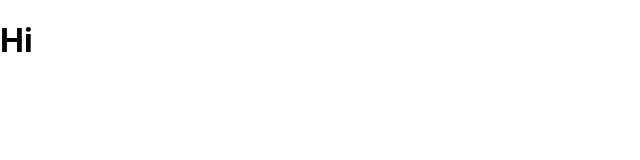
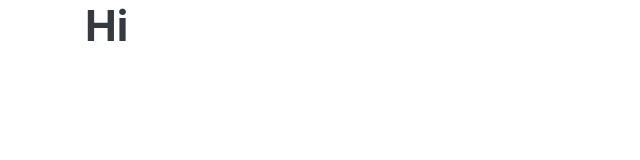
Before and after one commit to MaxDaniLOVE/songbird, a React app: page / in a window 1280 px wide. Shown: the whole page, without its empty margins (0-640 px from the left). Built offline with nearby package versions, Linux system fonts and the light colour scheme.

Commit message:
feat: add bootstrap styles

```diff
--- a/public/index.html
+++ b/public/index.html
@@ -3,6 +3,7 @@
   <head>
     <meta charset="utf-8" />
     <meta name="viewport" content="width=device-width, initial-scale=1" />
+    <link rel="stylesheet" href="https://bootswatch.com/4/litera/bootstrap.min.css">
     <title>Songbird</title>
   </head>
   <body>
--- a/src/components/App/App.js
+++ b/src/components/App/App.js
@@ -5,7 +5,9 @@ import './App.css';
 export default class App extends Component{
   render() {
     return (
-      <Header />
+      <div className="container">
+        <Header />
+      </div>
     );
   }
 };
```
